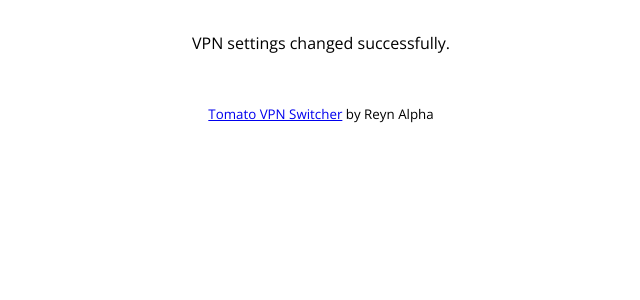
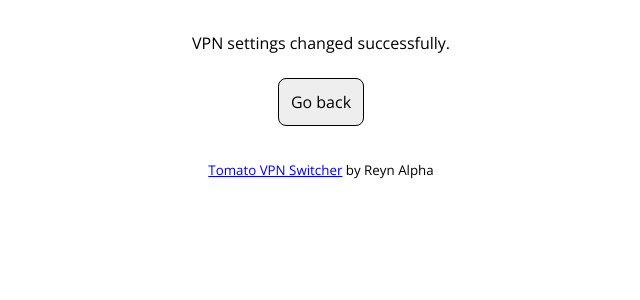
Before and after one commit to haframjolk/tomato-vpn-switcher, a Flask app: template templates/success.html in a window 1280 px wide. Shown: the part 118-418 px from the top of the page, without its empty margins (319-959 px from the left). Run offline with Flask 2, Linux system fonts and the light colour scheme; the template is opened without the code that fills it, so the values that code supplies are empty.

Commit message:
Add back button to success page

```diff
--- a/static/css/main.css
+++ b/static/css/main.css
@@ -64,6 +64,8 @@
     cursor: pointer;
     border: 1px solid;
     transition: background-color 0.25s;
+    text-decoration: none;
+    color: inherit;
 }
 
 .button:hover {
@@ -79,9 +81,12 @@
 .button--submit {
     display: block;
     margin: 0 auto;
+    text-align: center;
+    width: fit-content;
     min-width: 5em;
 }
 
 .message {
     text-align: center;
+    margin-bottom: 1.5em;
 }
--- a/templates/success.html
+++ b/templates/success.html
@@ -3,4 +3,6 @@
 {% block header %}Success!{% endblock %}
 {% block content %}
 <p class="message message--success">VPN settings changed successfully.</p>
+
+<a href="javascript:history.back()" class="button button--submit">Go back</a>
 {% endblock %}
```
